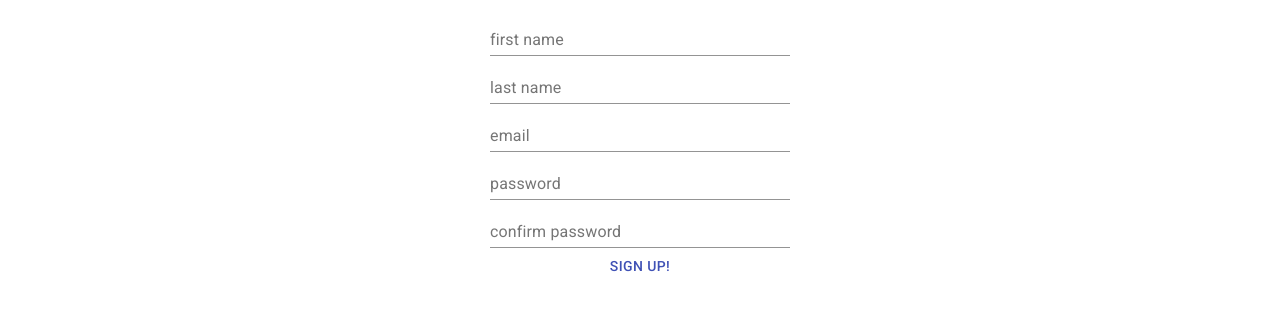
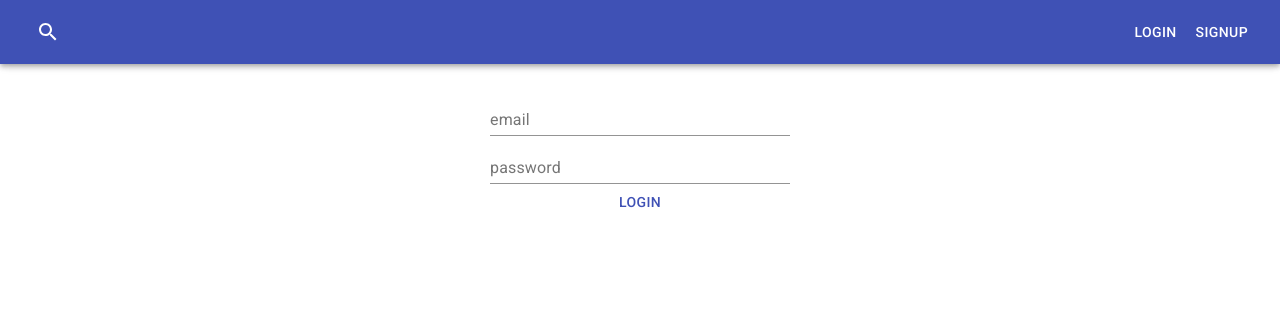
Before and after one commit to zacsolo/Flight_App, a React (Create React App) app in the folder flight_app_client/: page /login in a window 1280 px wide. Shown: the top 310 px of the page. Built offline with nearby package versions, Linux system fonts and the light colour scheme.

Commit message:
Router for Login, SIgnup and Search

```diff
--- a/flight_app_client/src/App.js
+++ b/flight_app_client/src/App.js
@@ -4,14 +4,22 @@ import './App.css';
 import Home from './pages/Home';
 import ProfilePage from './pages/ProfilePage';
 import LoginPage from './pages/LoginPage';
+import NavBar from './components/NavBar';
+import { BrowserRouter, Switch, Route } from 'react-router-dom';
 
 function App() {
   return (
-    <GlobalSearchStateContextProvider>
-      {/* <Home /> */}
-      {/* <ProfilePage /> */}
-      <LoginPage />
-    </GlobalSearchStateContextProvider>
+    <BrowserRouter>
+      <GlobalSearchStateContextProvider>
+        <NavBar />
+        <Switch>
+          <Route path='/search' component={Home}></Route>
+          <Route path='/login' component={LoginPage}></Route>
+          <Route path='/user' component={ProfilePage}></Route>
+          <Route path='/signup' component={LoginPage}></Route>
+        </Switch>
+      </GlobalSearchStateContextProvider>
+    </BrowserRouter>
   );
 }
 
--- a/flight_app_client/src/components/NavBar.js
+++ b/flight_app_client/src/components/NavBar.js
@@ -9,6 +9,8 @@ import SearchIcon from '@material-ui/icons/Search';
 import { Checkbox } from '@material-ui/core';
 import FormControlLabel from '@material-ui/core/FormControlLabel';
 import { GlobalSearchStateContext } from '../utils/context';
+import { Link } from 'react-router-dom';
+import { useLocation } from 'react-router-dom';
 
 const useStyles = makeStyles((theme) => ({
   root: {
@@ -22,7 +24,9 @@ const useStyles = makeStyles((theme) => ({
   },
 }));
 
-export default function Home() {
+export default function NavBar() {
+  const { pathname } = useLocation();
+  console.log(pathname);
   const classes = useStyles();
   const {
     adventureMode,
@@ -41,17 +45,28 @@ export default function Home() {
       <AppBar position='fixed' color={adventureMode ? 'secondary' : 'primary'}>
         <Toolbar>
           <Typography variant='h6' className={classes.title}>
+            {pathname !== '/search' ? (
+              <IconButton
+                edge='end'
+                color='inherit'
+                className={classes.menuButton}
+                component={Link}
+                to='/search'>
+                <SearchIcon />
+              </IconButton>
+            ) : (
               <FormControlLabel
                 control={
                   <Checkbox
                     checked={adventureMode}
                     onChange={restartSearch}
                     name='simpleSearch'
-                  color='grey'
+                    color='default'
                   />
                 }
                 label='Adventure Mode'
               />
+            )}
           </Typography>
           {!firstSearch && (
             <IconButton
@@ -62,7 +77,12 @@ export default function Home() {
               <SearchIcon />
             </IconButton>
           )}
-          <Button color='inherit'>Login</Button>
+          <Button component={Link} to='/login' color='inherit'>
+            Login
+          </Button>
+          <Button component={Link} to='/signup' color='inherit'>
+            Signup
+          </Button>
         </Toolbar>
       </AppBar>
     </div>
--- a/flight_app_client/src/pages/Home.js
+++ b/flight_app_client/src/pages/Home.js
@@ -10,7 +10,6 @@ export default function Home() {
 
   return (
     <>
-      <NavBar />
       <div className='App'>
         {adventureMode ? <AnywhereFlight /> : <ChooseDestinationFlight />}
       </div>
--- a/flight_app_client/src/pages/LoginPage.js
+++ b/flight_app_client/src/pages/LoginPage.js
@@ -1,14 +1,15 @@
 import React, { useState } from 'react';
+import { useRouteMatch } from 'react-router-dom';
 
 import TextField from '@material-ui/core/TextField';
 import Button from '@material-ui/core/Button';
 
 export default function LoginPage() {
-  const [signUp, setSignUp] = useState(true);
-
+  const { path } = useRouteMatch();
+  console.log(path);
   return (
-    <>
-      {signUp && (
+    <div style={{ paddingTop: '80px' }}>
+      {path === '/signup' ? (
         <form
           noValidate
           autoComplete='off'
@@ -25,7 +26,21 @@ export default function LoginPage() {
           <TextField id='standard-basic' label='confirm password' />
           <Button color='primary'>Sign Up!</Button>
         </form>
+      ) : (
+        <form
+          noValidate
+          autoComplete='off'
+          style={{
+            display: 'flex',
+            flexDirection: 'column',
+            width: '300px',
+            margin: 'auto',
+          }}>
+          <TextField id='standard-basic' label='email' />
+          <TextField id='standard-basic' label='password' />
+          <Button color='primary'>Login</Button>
+        </form>
       )}
-    </>
+    </div>
   );
 }
--- a/flight_app_client/src/pages/ProfilePage.js
+++ b/flight_app_client/src/pages/ProfilePage.js
@@ -1,10 +1,8 @@
 import React from 'react';
-import NavBar from '../components/NavBar';
 
 export default function ProfilePage() {
   return (
     <div>
-      <NavBar />
       <div style={{ marginTop: '80px' }}>
         <ul>
           <h3>Welcome to your stash!</h3>
```
Lines whose indentation alone changed are shown as unchanged.
